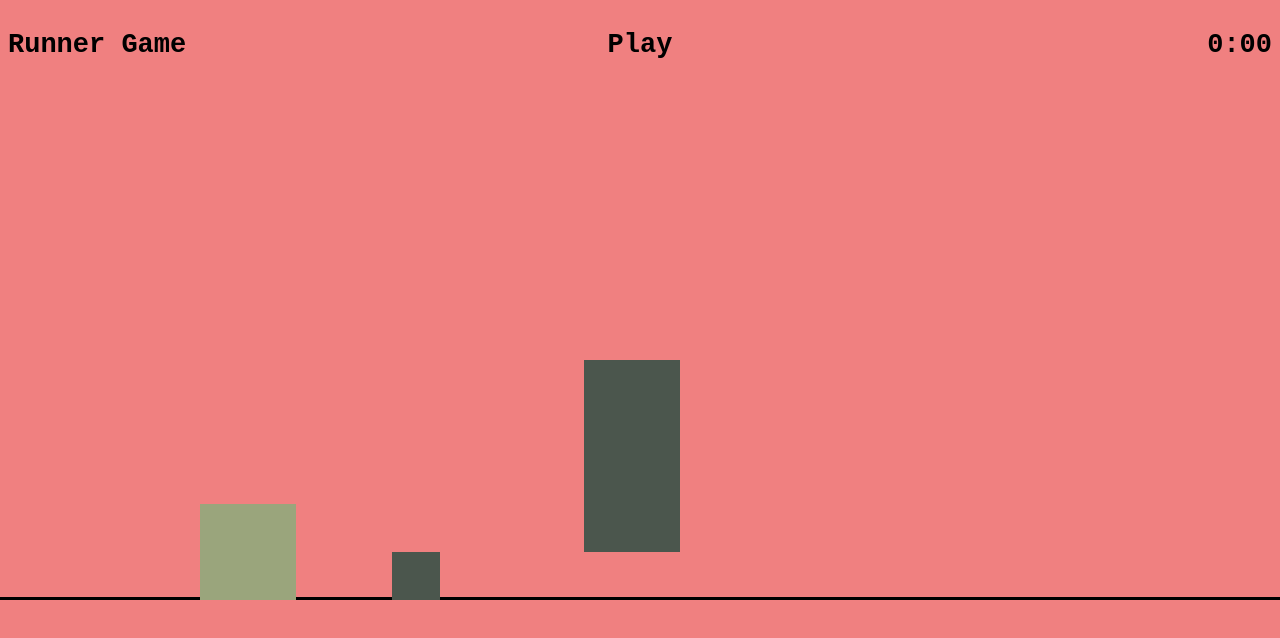
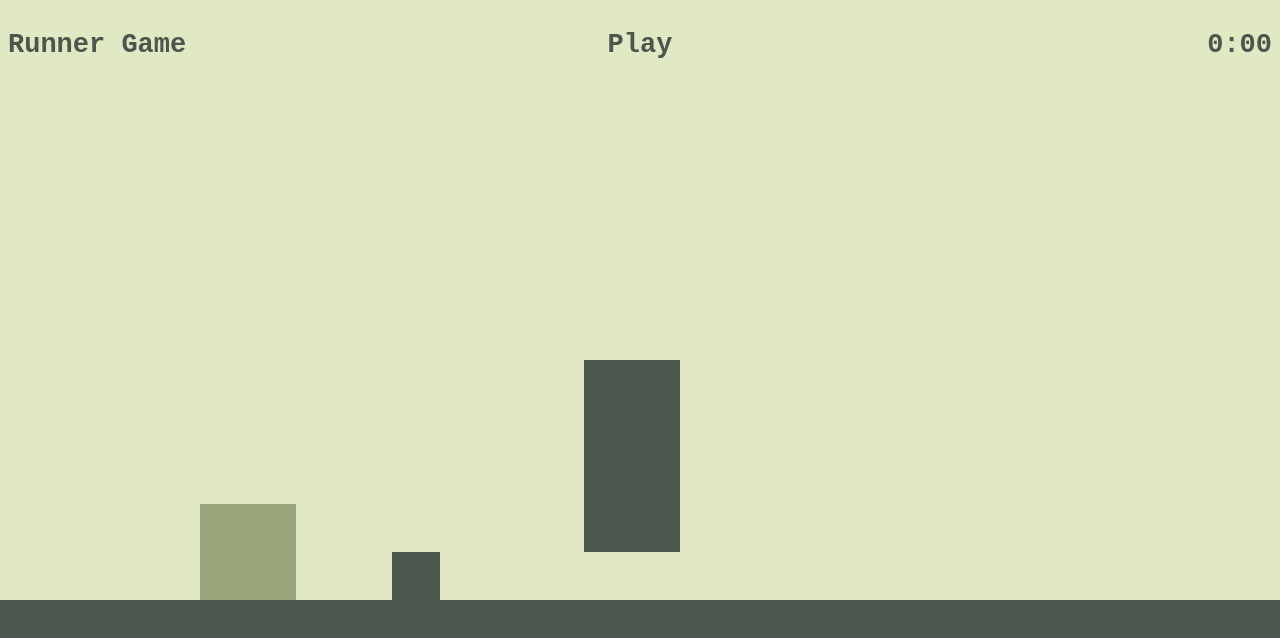
Before and after one commit to keokicasey/milestone_project_1, a plain HTML site: page index.html in a window 1280 px wide. Drawn offline with Linux system fonts and the light colour scheme.

Commit message:
changed color scheme

```diff
--- a/assets/styles.css
+++ b/assets/styles.css
@@ -1,7 +1,10 @@
 body {
+    background-color: #E0E9C4;
     font-family: 'Courier New', Courier, monospace;
     font-size: large;
-    background-color: lightcoral;
+    color: #4B564D;
+    cursor: default;
+
 }
 
 #title {
@@ -18,6 +21,10 @@ body {
     order: 1;
 }
 
+#play:hover {
+    color: #9AA57C;
+}
+
 #timer {
     width: 200px;
     justify-content: right;
@@ -30,24 +37,11 @@ body {
     justify-content: space-between;
 }
 
-#play:hover {
-    color: white;
-    cursor: default;
-}
-
 #floor {
     width: 100%;
-    height: 3px;
-    background-color: black;
+    height: 200px;
+    background-color: #4B564D;
     position: fixed;
-    bottom: 200px;
+    bottom: 0px;
     left: 0px;
 }
-
-@keyframes jump {
-    80% {transform: translateY(-499px);}
-}
-
-@keyframes rotate {
-    100% {transform: rotate(180deg);}
-}
```
